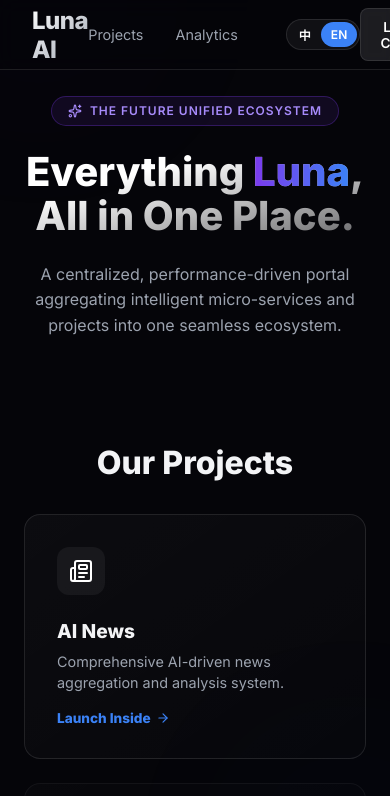
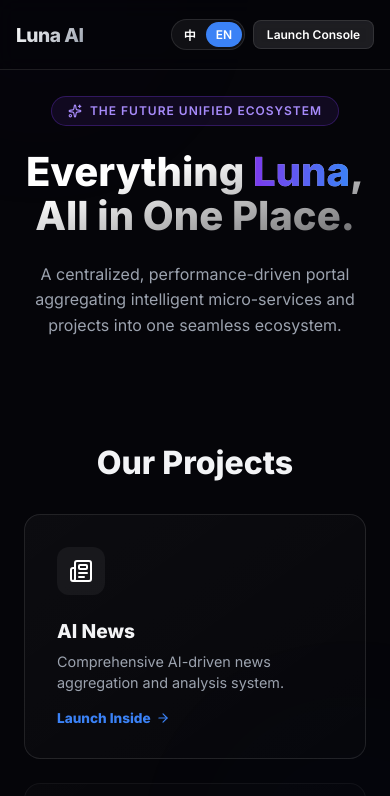
Before and after one commit to toydogcat/luna-ai, a React (Vite) app: page / in a window 390 px wide. Shown: the top 796 px of the page. Built offline with nearby package versions, Linux system fonts and the light colour scheme.

Commit message:
fix: optimize mobile navbar layout and refine README installation guide

```diff
--- a/src/App.jsx
+++ b/src/App.jsx
@@ -78,42 +78,23 @@ function App() {
       {/* Navigation */}
       <nav className="navbar">
         <div className="logo">Luna AI</div>
-        <div className="nav-links" style={{display:'flex', alignItems:'center'}}>
+
+        <div className="navbar-right">
+          <div className="nav-links">
             <a href="#" className="nav-item">{t('nav.projects')}</a>
             <a href="#" className="nav-item">{t('nav.analytics')}</a>
+          </div>
 
           {/* Language Switcher */}
-          <div style={{
-            display: 'flex',
-            background: 'rgba(255,255,255,0.05)',
-            borderRadius: '20px',
-            padding: '2px',
-            marginLeft: '1rem',
-            border: '1px solid var(--border-glow)'
-          }}>
+          <div className="language-selector">
             <button
               onClick={() => changeLanguage('zh')}
-              style={{
-                padding: '4px 10px',
-                fontSize: '0.75rem',
-                borderRadius: '15px',
-                background: i18n.language.startsWith('zh') ? 'var(--secondary)' : 'transparent',
-                color: '#FFF',
-                fontWeight: 600
-              }}
+              className={i18n.language.startsWith('zh') ? 'active' : ''}
             >中</button>
             <button
               onClick={() => changeLanguage('en')}
-              style={{
-                padding: '4px 10px',
-                fontSize: '0.75rem',
-                borderRadius: '15px',
-                background: i18n.language.startsWith('en') ? 'var(--secondary)' : 'transparent',
-                color: '#FFF',
-                fontWeight: 600
-              }}
+              className={i18n.language.startsWith('en') ? 'active' : ''}
             >EN</button>
-          </div>
           </div>
 
           <button
@@ -122,6 +103,7 @@ function App() {
           >
             {t('nav.launch')}
           </button>
+        </div>
       </nav>
 
       {/* Hero Section */}
--- a/src/index.css
+++ b/src/index.css
@@ -85,9 +85,16 @@ button {
   z-index: 100;
 }
 
+.navbar-right {
+  display: flex;
+  align-items: center;
+  gap: 1.5rem;
+}
+
 .logo {
   font-size: 1.5rem;
   font-weight: 800;
+  white-space: nowrap;
   background: linear-gradient(135deg, #fff 0%, #9CA3AF 100%);
   -webkit-background-clip: text;
   -webkit-text-fill-color: transparent;
@@ -97,6 +104,28 @@ button {
 .nav-links {
   display: flex;
   gap: 2rem;
+}
+
+.language-selector {
+  display: flex;
+  background: rgba(255,255,255,0.05);
+  border-radius: 20px;
+  padding: 2px;
+  border: 1px solid var(--border-glow);
+}
+
+.language-selector button {
+  padding: 4px 10px;
+  font-size: 0.75rem;
+  border-radius: 15px;
+  background: transparent;
+  color: #FFF;
+  font-weight: 600;
+  cursor: pointer;
+}
+
+.language-selector button.active {
+  background: var(--secondary);
 }
 
 .nav-item {
@@ -421,10 +450,26 @@ footer {
 }
 
 @media (max-width: 768px) {
+  .navbar {
+    padding: 0 1rem;
+  }
+  .logo {
+    font-size: 1.2rem;
+  }
   .nav-links {
-    display: none; /* Simplified for mobile demo */
+    display: none; /* Hides text links to preserve space on mobile */
+  }
+  .navbar-right {
+    gap: 0.5rem; /* Tighter gap on mobile */
+  }
+  .btn-launch {
+    padding: 0.4rem 0.8rem;
+    font-size: 0.75rem;
   }
   .hero {
     padding-top: 6rem;
   }
+  .headline {
+    font-size: 2.2rem;
+  }
 }
```
Also changed, not shown: 1 other file (tests, documents, lock files or other folders). Lines whose indentation alone changed are shown as unchanged.
